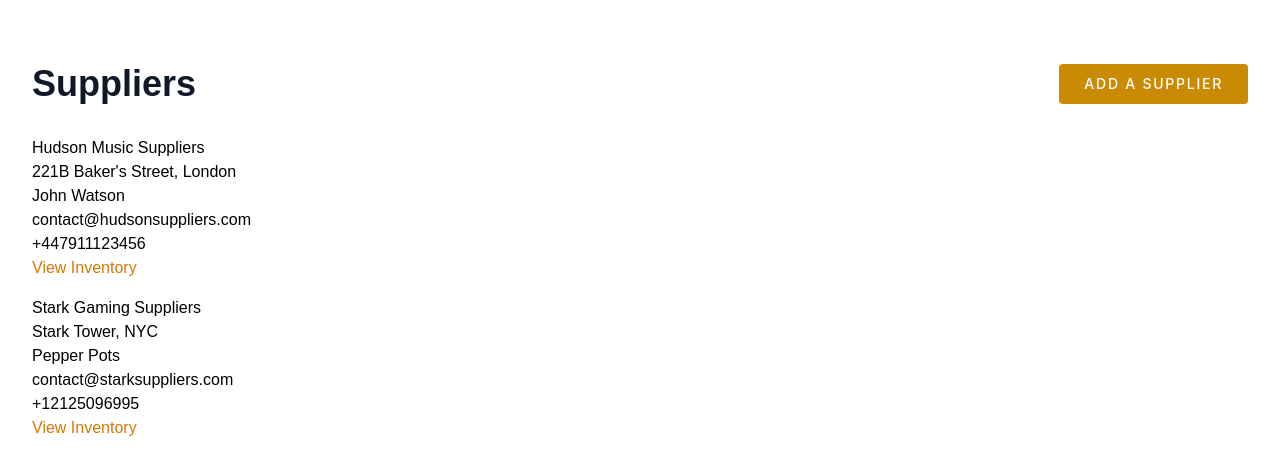
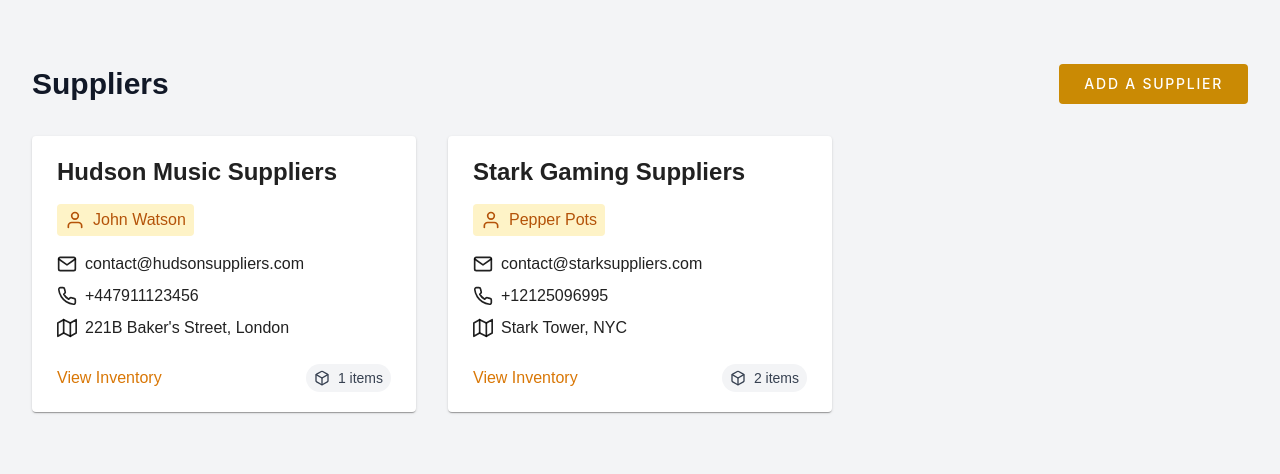
Before and after one commit to dexterthemsb/supinv, a React (Create React App) app: page /suppliers in a window 1280 px wide. Shown: the top 474 px of the page. Built offline with nearby package versions, Linux system fonts and the light colour scheme; a web font is replaced by a local one.

Commit message:
Completed supplier page

```diff
--- a/src/App.js
+++ b/src/App.js
@@ -5,7 +5,7 @@ import Suppliers from "./pages/suppliers";
 
 const App = () => {
   return (
-    <div className="flex min-h-screen">
+    <div className="flex min-h-screen bg-gray-100">
       <div className="container mx-auto min-h-full">
         <Switch>
           <Route exact path="/">
--- /dev/null
+++ b/src/components/supplierCard/supplierCard.js
@@ -0,0 +1,55 @@
+import { Link } from "react-router-dom";
+
+import { Card, CardContent } from "@material-ui/core";
+import { Box, Mail, Map, Phone, User } from "react-feather";
+
+const SupplierCard = props => {
+  return (
+    <Card>
+      <CardContent className="card-content">
+        {/* name */}
+        <p className="text-2xl font-bold mb-4">{props.supplier.name}</p>
+
+        {/* contact person */}
+        <p className="flex flex-row items-center text-yellow-700 font-medium mb-4 py-1 px-2 bg-yellow-100 rounded w-max">
+          <User className="mr-2" size={20} />
+          {props.supplier.contact_person}
+        </p>
+
+        {/* email */}
+        <p className="flex flex-row items-center font-medium mb-2">
+          <Mail className="mr-2" size={20} />
+          {props.supplier.email}
+        </p>
+
+        {/* mobile */}
+        <p className="flex flex-row items-center font-medium mb-2">
+          <Phone className="mr-2" size={20} />
+          {props.supplier.mobile}
+        </p>
+
+        {/* location */}
+        <p className="flex flex-row items-center font-medium mb-6">
+          <Map className="mr-2" size={20} />
+          {props.supplier.address}
+        </p>
+
+        <div className="flex flex-row items-center justify-between">
+          <Link
+            className="hover:text-yellow-700 text-yellow-600 mr-6"
+            to={`/supplier/${props.supplier.id}`}
+          >
+            View Inventory
+          </Link>
+
+          <p className="py-1 px-2 flex flex-row items-center text-gray-700 font-medium text-sm bg-gray-100 rounded-full w-max">
+            <Box className="mr-2" size={16} />
+            {`${props.supplier.count} items`}
+          </p>
+        </div>
+      </CardContent>
+    </Card>
+  );
+};
+
+export default SupplierCard;
--- a/src/index.scss
+++ b/src/index.scss
@@ -50,6 +50,10 @@ code {
   padding: 25px !important;
 }
 
+.card-content {
+  padding: 20px 25px !important;
+}
+
 .dialog-content {
   padding: 0 25px !important;
 }
@@ -66,3 +70,21 @@ code {
 .button-submit {
   padding: 15.25px 25px !important;
 }
+
+.suppliers-list {
+  display: grid;
+  grid-template-columns: 1fr;
+  grid-gap: 2rem;
+}
+
+@media only screen and (min-width: 767px) {
+  .suppliers-list {
+    grid-template-columns: 1fr 1fr;
+  }
+}
+
+@media only screen and (min-width: 1140px) {
+  .suppliers-list {
+    grid-template-columns: 1fr 1fr 1fr;
+  }
+}
--- a/src/pages/inventory/index.js
+++ b/src/pages/inventory/index.js
@@ -14,9 +14,9 @@ const Inventory = () => {
   const [data, setData] = useState(getSupplier(supplierID));
 
   return (
-    <div className="px-8 py-16">
+    <div className="px-8 sm:py-16 py-8">
       <div className="mb-8 flex flex-row items-center justify-between">
-        <p className="text-4xl font-bold text-gray-900">{data.supplierDetails.name}</p>
+        <p className="text-2xl font-bold text-gray-900">{data.supplierDetails.name}</p>
 
         <Button variant="outlined" onClick={() => setOpenDialog(true)}>
           Add an Item
--- a/src/pages/suppliers/index.js
+++ b/src/pages/suppliers/index.js
@@ -1,14 +1,19 @@
 import { useState } from "react";
-import { Link } from "react-router-dom";
 
-import { Button } from "@material-ui/core";
+import { Button, IconButton } from "@material-ui/core";
+import { Plus } from "react-feather";
 
+import SupplierCard from "../../components/supplierCard/supplierCard";
 import SupplierForm from "../../components/supplierForm/supplierForm";
 import CustomAlert from "../../components/customAlert/customAlert";
 
 import { getAllSuppliers } from "../../utils/data";
+import { useWindowSize } from "../../utils/hooks";
 
 const Suppliers = () => {
+  // hooked
+  const { windowWidth } = useWindowSize();
+
   // state
   const [openDialog, setOpenDialog] = useState(false);
   const [suppliers, setSuppliers] = useState(getAllSuppliers());
@@ -23,10 +28,17 @@ const Suppliers = () => {
 
   return (
     <>
-      <div className="px-8 py-16">
+      <div className="px-8 sm:py-16 py-8">
         <div className="mb-8 flex flex-row items-center justify-between">
-          <p className="text-4xl font-bold text-gray-900">Suppliers</p>
+          <p className="text-3xl font-bold text-gray-900">Suppliers</p>
 
+          {windowWidth <= 540 ? (
+            <div className="bg-yellow-100 rounded-full">
+              <IconButton color="primary" onClick={() => setOpenDialog(true)}>
+                <Plus size={20} />
+              </IconButton>
+            </div>
+          ) : (
             <Button
               disableElevation
               className="custom-button"
@@ -36,25 +48,12 @@ const Suppliers = () => {
             >
               Add a Supplier
             </Button>
+          )}
         </div>
 
         <div className="suppliers-list">
           {suppliers.length &&
-            suppliers.map(supplier => (
-              <div key={supplier.id} className="mb-4 ">
-                <p>{supplier.name}</p>
-                <p>{supplier.address}</p>
-                <p>{supplier.contact_person}</p>
-                <p>{supplier.email}</p>
-                <p>{supplier.mobile}</p>
-                <Link
-                  className="hover:text-yellow-700 text-yellow-600"
-                  to={`/supplier/${supplier.id}`}
-                >
-                  View Inventory
-                </Link>
-              </div>
-            ))}
+            suppliers.map(supplier => <SupplierCard key={supplier.id} supplier={supplier} />)}
         </div>
 
         <SupplierForm open={openDialog} setOpen={setOpenDialog} submit={handleAddSuppliers} />
--- a/src/utils/data.js
+++ b/src/utils/data.js
@@ -1,7 +1,10 @@
 import data from "../data.json";
 
 export const getAllSuppliers = () => {
-  return data.suppliers;
+  return data.suppliers.reduce((arr, supplier) => {
+    const inventory = data.inventory.filter(item => supplier.id === item.supplier_id);
+    return [...arr, { ...supplier, count: inventory.length }];
+  }, []);
 };
 
 export const getAllItems = () => {
```
Lines whose indentation alone changed are shown as unchanged.
